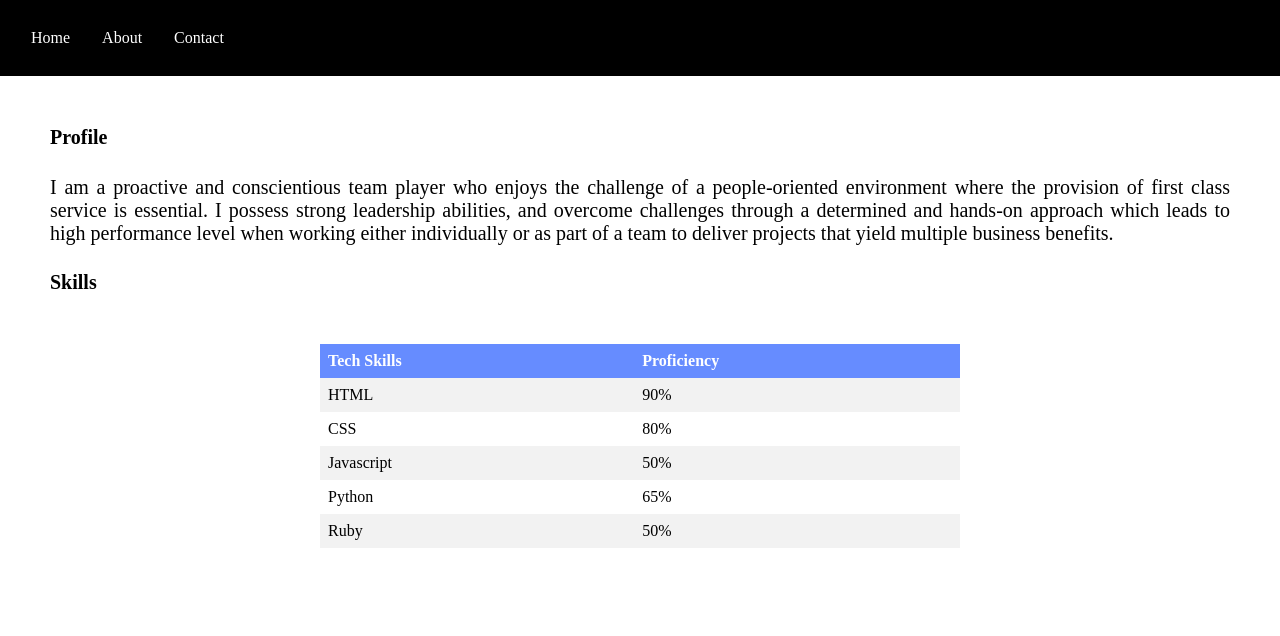
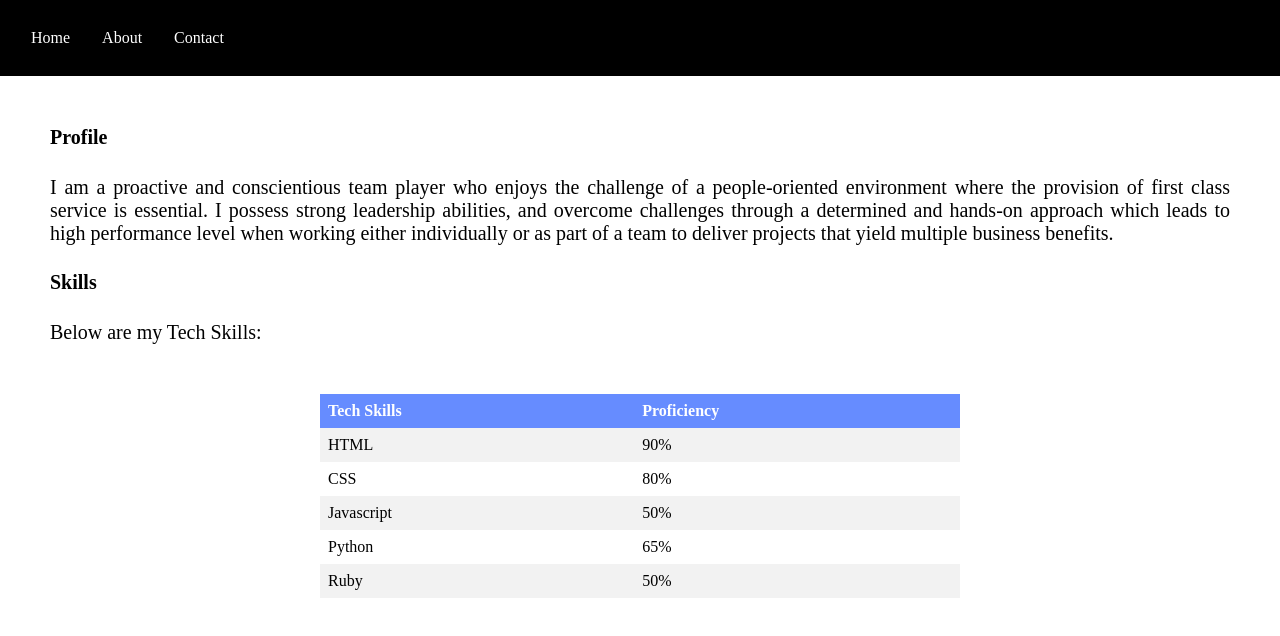
Before and after one commit to elohor/elohor.github.io, a plain HTML site: page about.html in a window 1280 px wide. Drawn offline with Linux system fonts and the light colour scheme.

Commit message:
Added a paragraph

```diff
--- a/about.html
+++ b/about.html
@@ -25,7 +25,9 @@
         determined and hands-on approach which leads to high performance level when
         working either  individually  or   as  part  of  a team   to deliver  projects  that  yield
         multiple business benefits.</p>
+
         <h4>Skills</h4>
+        <p>Below are my Tech Skills:</p>
 
       </div>
 
@@ -50,7 +52,7 @@
           <td>Python</td>
           <td>65%</td>
         </tr>
-         <tr>
+        <tr>
             <td>Ruby</td>
             <td>50%</td>
         </tr>
```
